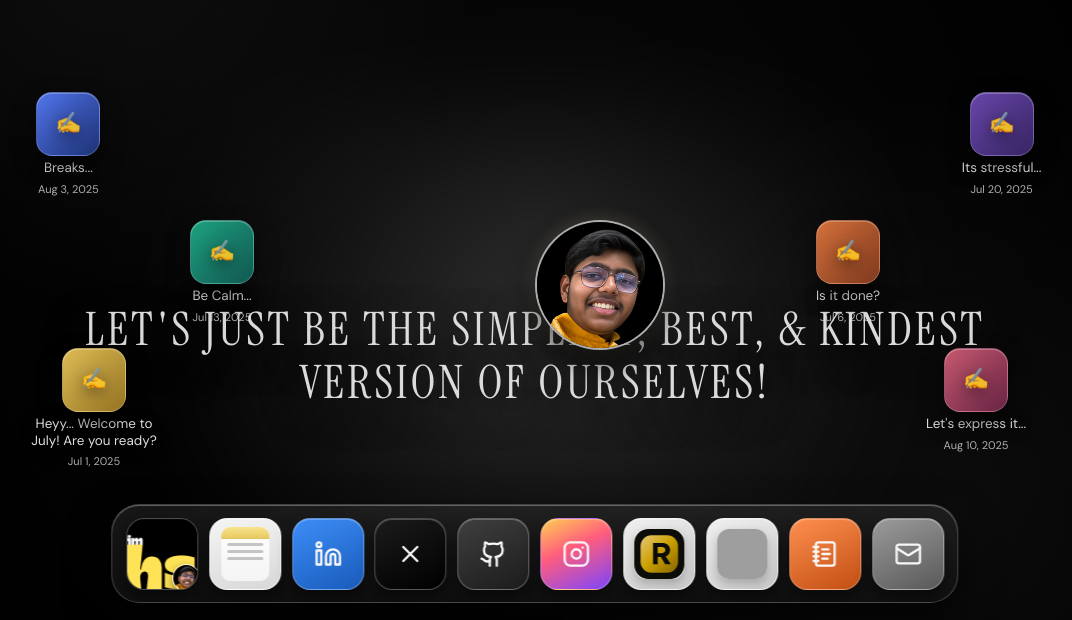
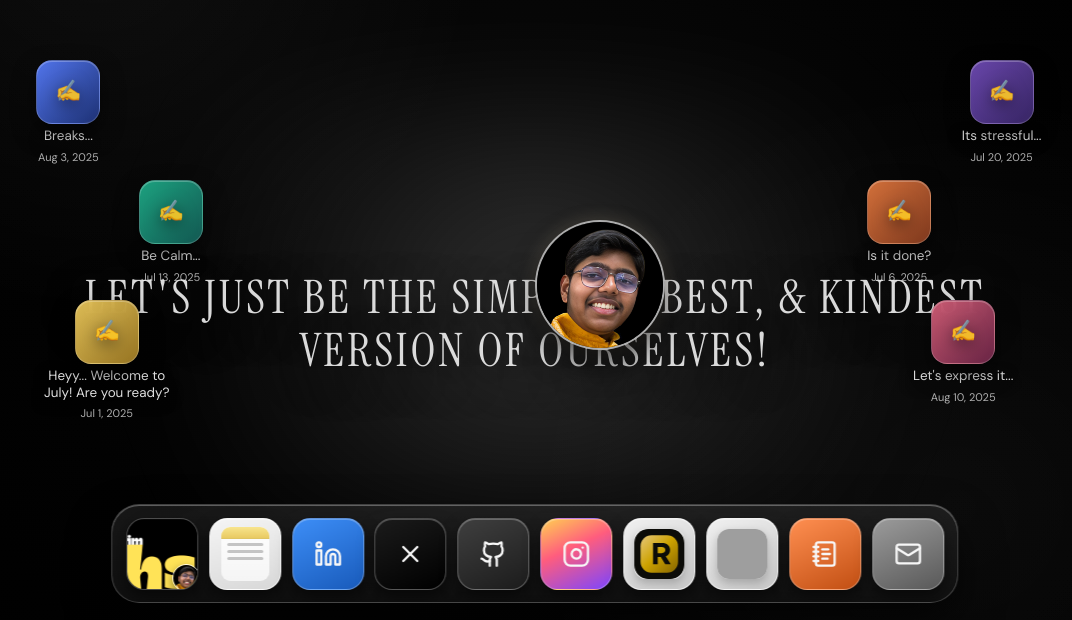
Before and after one commit to devwithharshit/imharshitsingh.in, a Next.js app: page / in a window 1280 px wide. Shown: the part 180-800 px from the top of the page, without its empty margins (105-1177 px from the left). Built offline with nearby package versions, Linux system fonts and the light colour scheme; grey boxes are pictures that could not be loaded.

Commit message:
Center avatar and keep blog icons away from quote zone

```diff
--- a/app/globals.css
+++ b/app/globals.css
@@ -45,8 +45,8 @@ a {
 
 .scene-wrap {
   --portrait-center-top: 50%;
-  --quote-center-top: 67%;
-  --spotlight-top: 63%;
+  --quote-center-top: 63%;
+  --spotlight-top: 61%;
   position: relative;
   min-height: 100vh;
   overflow: hidden;
@@ -984,32 +984,32 @@ a {
 
   .pos-i {
     left: 8%;
-    top: 34%;
+    top: 30%;
   }
 
   .pos-j {
     right: 8%;
-    top: 34%;
+    top: 30%;
   }
 
   .pos-k {
-    left: 20%;
-    top: 50%;
+    left: 16%;
+    top: 45%;
   }
 
   .pos-l {
-    right: 20%;
-    top: 50%;
+    right: 16%;
+    top: 45%;
   }
 
   .pos-m {
-    left: 10%;
-    top: 66%;
+    left: 11%;
+    top: 60%;
   }
 
   .pos-n {
-    right: 10%;
-    top: 66%;
+    right: 11%;
+    top: 60%;
   }
 
   .pos-o {
@@ -1045,9 +1045,9 @@ a {
 
 @media (max-width: 900px) {
   .scene-wrap {
-    --portrait-center-top: 49%;
-    --quote-center-top: 67%;
-    --spotlight-top: 63%;
+    --portrait-center-top: 47%;
+    --quote-center-top: 63%;
+    --spotlight-top: 60%;
   }
 
   .quote-center-wrap {
```
Also changed, not shown: 4 other files (tests, documents, lock files or other folders).
